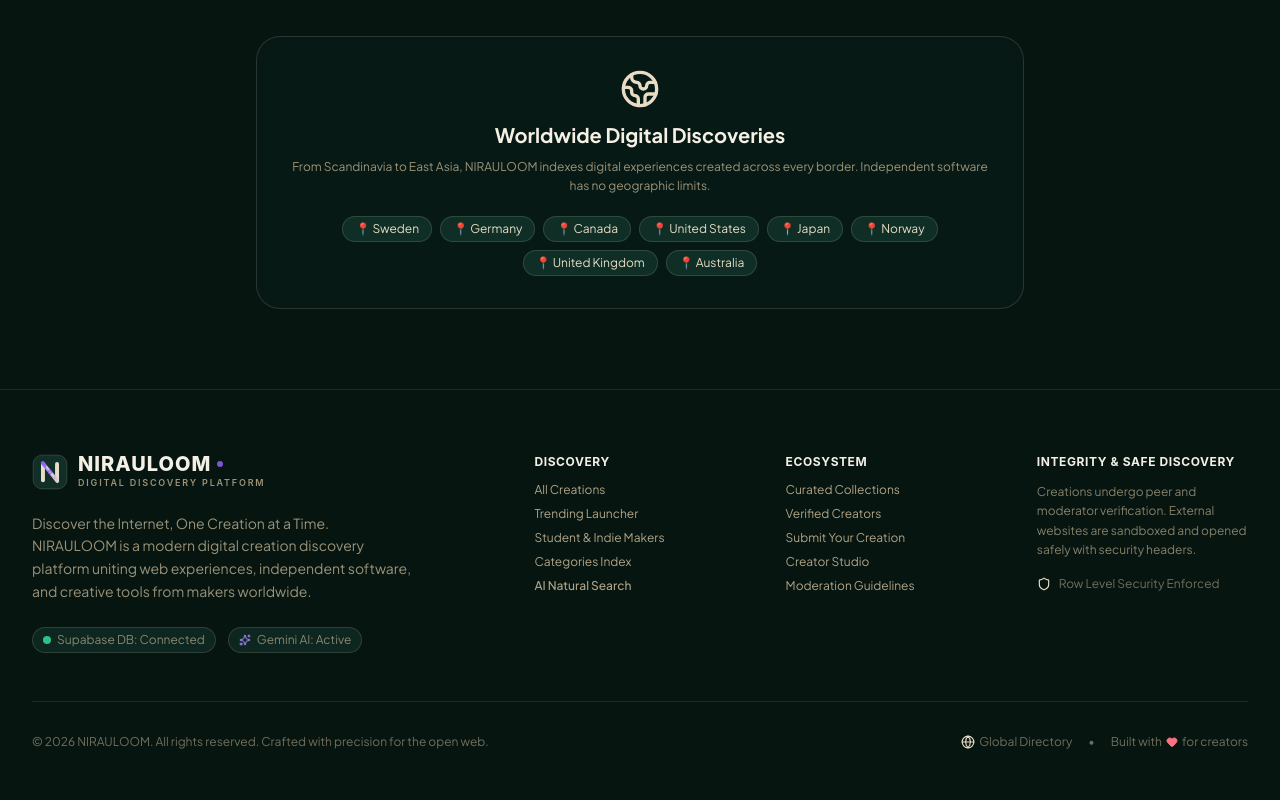
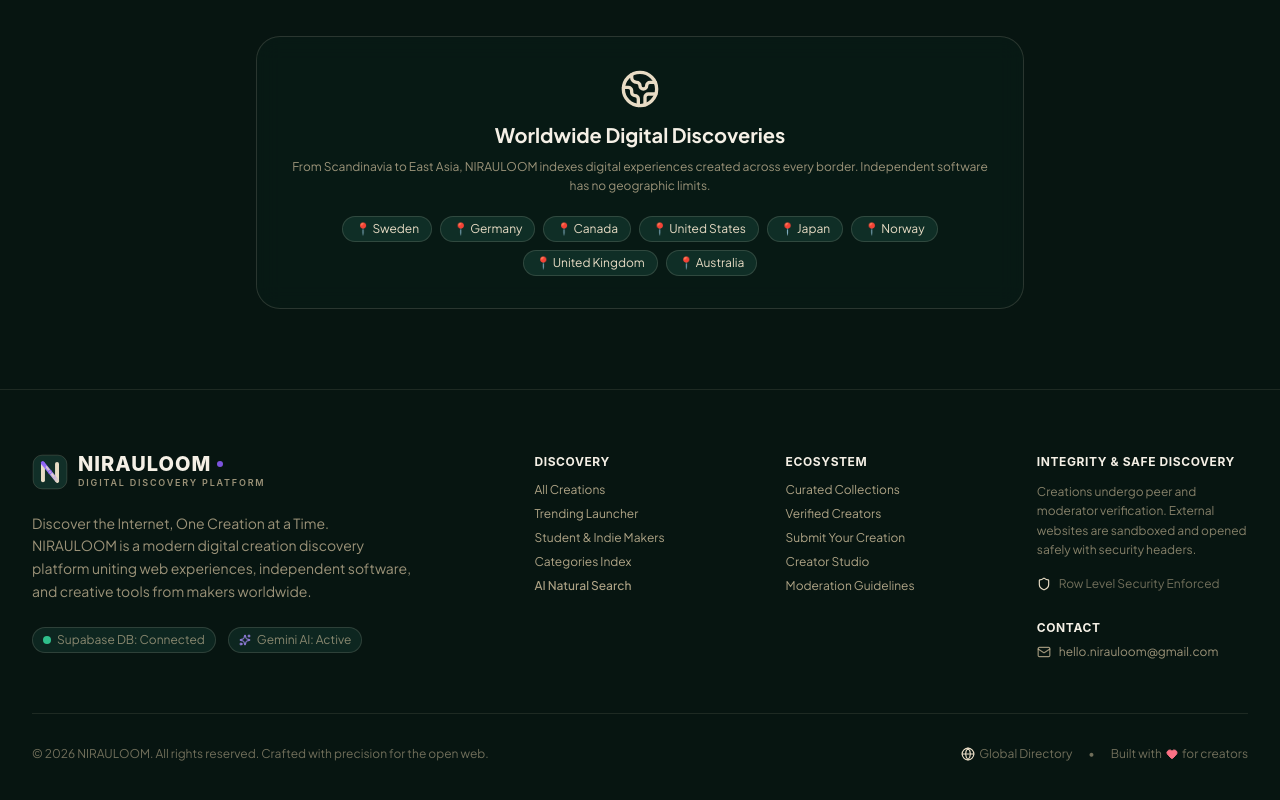
Before and after one commit to Sakshyam-Niraula/nirauloom, a React (Vite) app: page / in a window 1280 px wide. Shown: the part 3128-3928 px from the top of the page. Built offline with nearby package versions, Linux system fonts and the light colour scheme; no server answers; the database is empty.

Commit message:
Add Nirauloom contact email to footer (#3)

```diff
--- a/src/components/layout/Footer.tsx
+++ b/src/components/layout/Footer.tsx
@@ -1,7 +1,7 @@
 import React from 'react';
 import { Link } from 'react-router-dom';
 import { Logo } from '../brand/Logo';
-import { Globe, Heart, Shield, Sparkles } from 'lucide-react';
+import { Globe, Heart, Shield, Sparkles, Mail } from 'lucide-react';
 import { isSupabaseConfigured } from '../../lib/supabase';
 import { isGeminiConfigured } from '../../lib/gemini';
 
@@ -53,7 +53,7 @@ export const Footer: React.FC = () => {
             </ul>
           </div>
 
-          {/* Platform Standards */}
+          {/* Platform Standards and Contact */}
           <div className="space-y-3">
             <h4 className="text-xs font-bold uppercase tracking-wider text-sand-100 font-sans">Integrity & Safe Discovery</h4>
             <p className="text-xs text-sand-300/60 leading-relaxed">
@@ -62,6 +62,16 @@ export const Footer: React.FC = () => {
             <div className="flex items-center gap-2 pt-1 text-xs text-sand-300/50">
               <Shield className="w-3.5 h-3.5 text-sand-200" />
               <span>Row Level Security Enforced</span>
+            </div>
+            <div className="pt-4 space-y-2">
+              <h4 className="text-xs font-bold uppercase tracking-wider text-sand-100 font-sans">Contact</h4>
+              <a
+                href="mailto:hello.nirauloom@gmail.com"
+                className="inline-flex items-center gap-2 text-xs text-sand-300/70 hover:text-sand-100 transition-colors"
+              >
+                <Mail className="w-3.5 h-3.5" />
+                hello.nirauloom@gmail.com
+              </a>
             </div>
           </div>
         </div>
```
